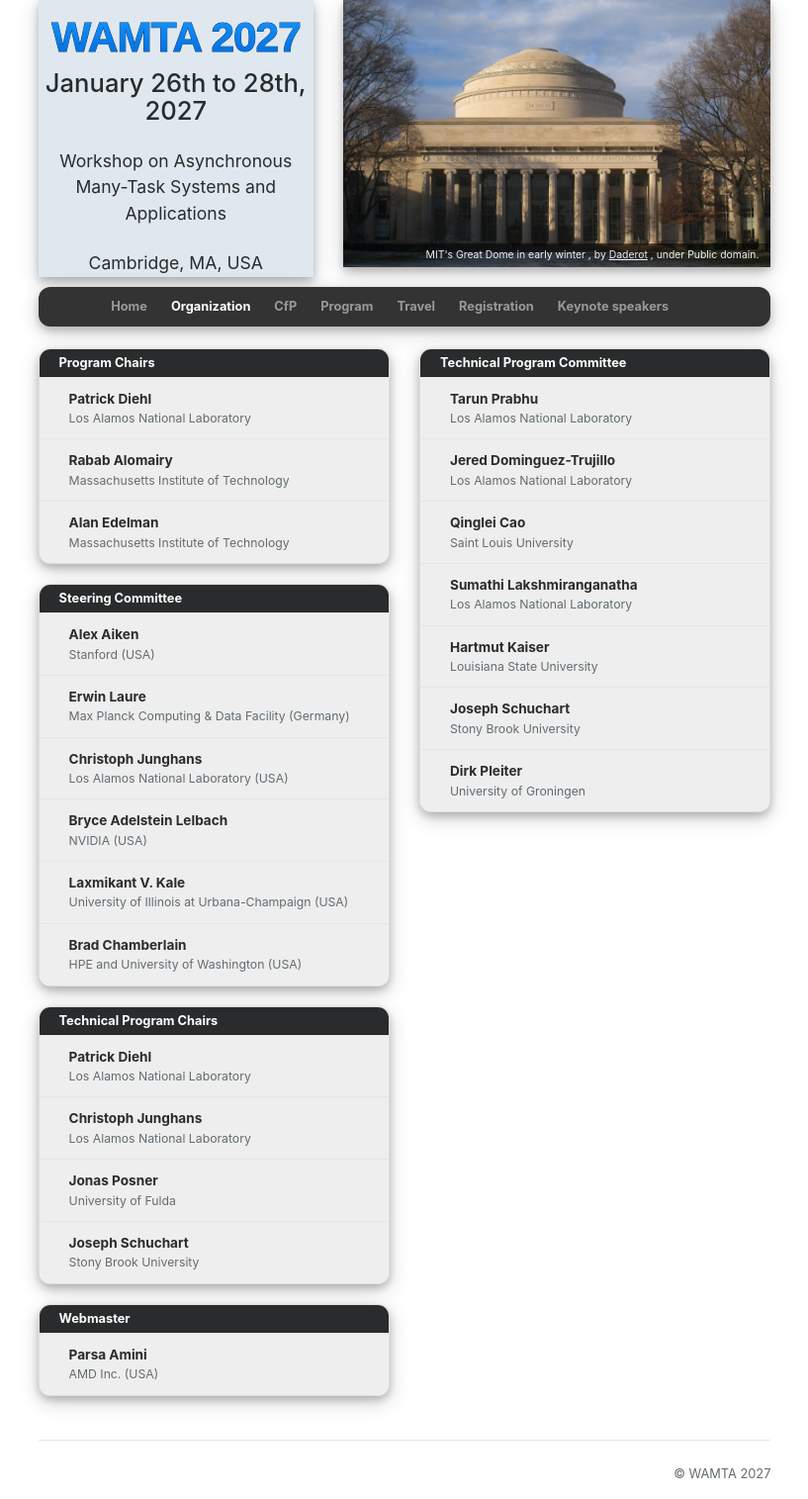
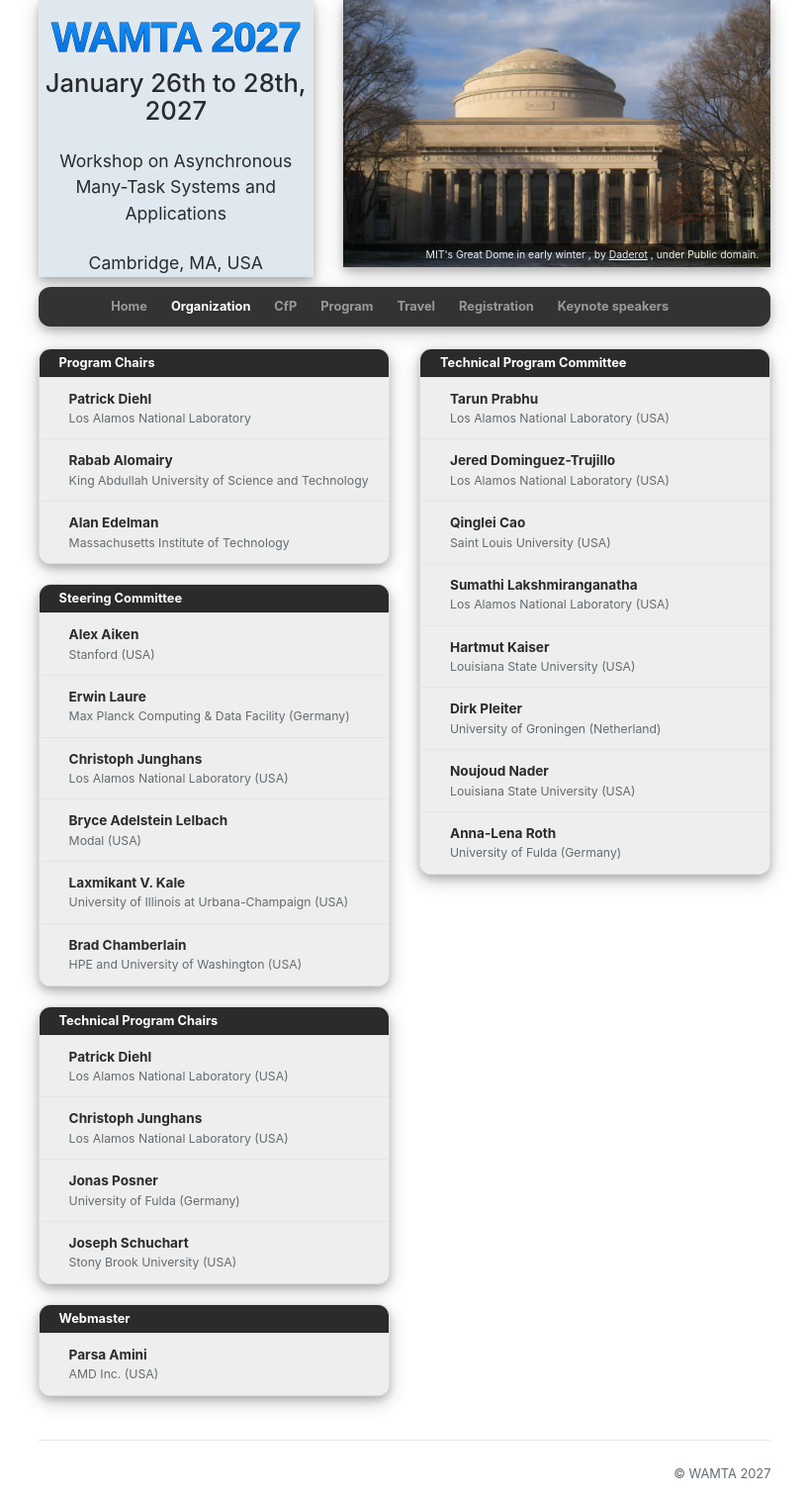
Before and after one commit to WAMTA-workshop/WAMTA-Workshop.github.io, a Jekyll site: the page built from organization.md, in a window 1280 px wide. Shown: the whole page at 99% size, without its empty margins (231-1048 px from the left). Built offline with Jekyll 4.4.1, drawn with Linux system fonts in a browser that asks for light colours; nearby versions of some CDN libraries.

```diff
--- a/_data/years/2027/committees.yml
+++ b/_data/years/2027/committees.yml
@@ -11,27 +11,28 @@
 # link.
 program_chair:
   - { name: Patrick Diehl, org: Los Alamos National Laboratory, homepage: https://www.diehlpk.de/ }
-  - { name: Rabab Alomairy, org: Massachusetts Institute of Technology, homepage: }
+  - { name: Rabab Alomairy, org: King Abdullah University of Science and Technology, homepage: https://cemse.kaust.edu.sa/profiles/rabab-alomairy }
   - { name: Alan Edelman, org: Massachusetts Institute of Technology, homepage: }
 steering_committee:
   - { name: Alex Aiken, org: "Stanford (USA)", homepage: "http://theory.stanford.edu/~aiken/" }
   - { name: Erwin Laure, org: "Max Planck Computing & Data Facility (Germany)", homepage: "https://www.mpcdf.mpg.de/staff/110539" }
   - { name: Christoph Junghans, org: "Los Alamos National Laboratory (USA)", homepage: "https://www.lanl.gov/search-capabilities/profiles/christoph-junghans.shtml" }
-  - { name: Bryce Adelstein Lelbach, org: "NVIDIA (USA)", homepage: "https://www.linkedin.com/in/brycelelbach/" }
+  - { name: Bryce Adelstein Lelbach, org: "Modal (USA)", homepage: "https://www.linkedin.com/in/brycelelbach/" }
   - { name: Laxmikant V. Kale, org: "University of Illinois at Urbana-Champaign (USA)", homepage: "https://cs.illinois.edu/about/people/all-faculty/kale" }
   - { name: Brad Chamberlain, org: "HPE and University of Washington (USA)", homepage: "https://homes.cs.washington.edu/~bradc/" }
 technical_program_chair:
-  - { name: Patrick Diehl, org: Los Alamos National Laboratory, homepage: https://www.diehlpk.de/ }
-  - { name: Christoph Junghans, org: Los Alamos National Laboratory, homepage: }
-  - { name: Jonas Posner, org: University of Fulda, homepage: }
-  - { name: Joseph Schuchart, org: Stony Brook University, homepage: }
+  - { name: Patrick Diehl, org: Los Alamos National Laboratory (USA), homepage: https://www.diehlpk.de/ }
+  - { name: Christoph Junghans, org: Los Alamos National Laboratory (USA), homepage: }
+  - { name: Jonas Posner, org: University of Fulda (Germany), homepage: }
+  - { name: Joseph Schuchart, org: Stony Brook University (USA), homepage: }
 technical_program_committee:
-  - { name: Tarun Prabhu, org: Los Alamos National Laboratory, homepage: }
-  - { name: Jered Dominguez-Trujillo, org: Los Alamos National Laboratory, homepage: }
-  - { name: Qinglei Cao, org: Saint Louis University, homepage: }
-  - { name: Sumathi Lakshmiranganatha, org: Los Alamos National Laboratory, homepage: }
-  - { name: Hartmut Kaiser, org: Louisiana State University, homepage: }
-  - { name: Joseph Schuchart, org: Stony Brook University, homepage: }
-  - { name: Dirk Pleiter, org: University of Groningen, homepage: }
+  - { name: Tarun Prabhu, org: Los Alamos National Laboratory (USA), homepage: }
+  - { name: Jered Dominguez-Trujillo, org: Los Alamos National Laboratory (USA), homepage: }
+  - { name: Qinglei Cao, org: Saint Louis University (USA), homepage: }
+  - { name: Sumathi Lakshmiranganatha, org: Los Alamos National Laboratory (USA), homepage: }
+  - { name: Hartmut Kaiser, org: Louisiana State University (USA), homepage: }
+  - { name: Dirk Pleiter, org: University of Groningen (Netherland), homepage: }
+  - { name: Noujoud Nader, org: Louisiana State University (USA), homepage: }
+  - { name: Anna-Lena Roth, org: University of Fulda (Germany), homepage: }
 webmaster:
   - { name: Parsa Amini, org: AMD Inc. (USA), homepage: https://www. .net/ }
--- a/_data/years/2027/news.yml
+++ b/_data/years/2027/news.yml
@@ -1,3 +1,5 @@
 # Each entry: { date: YYYY-MM-DD or TBA or empty, text: ... }
 - date:
   text: Mohammad A. H. Monil (ORNL) confirmed as keynote speaker.
+- date:
+  text: David Keyes (King Abdullah University of Science and Technology) confirmed as keynote speaker.
```
